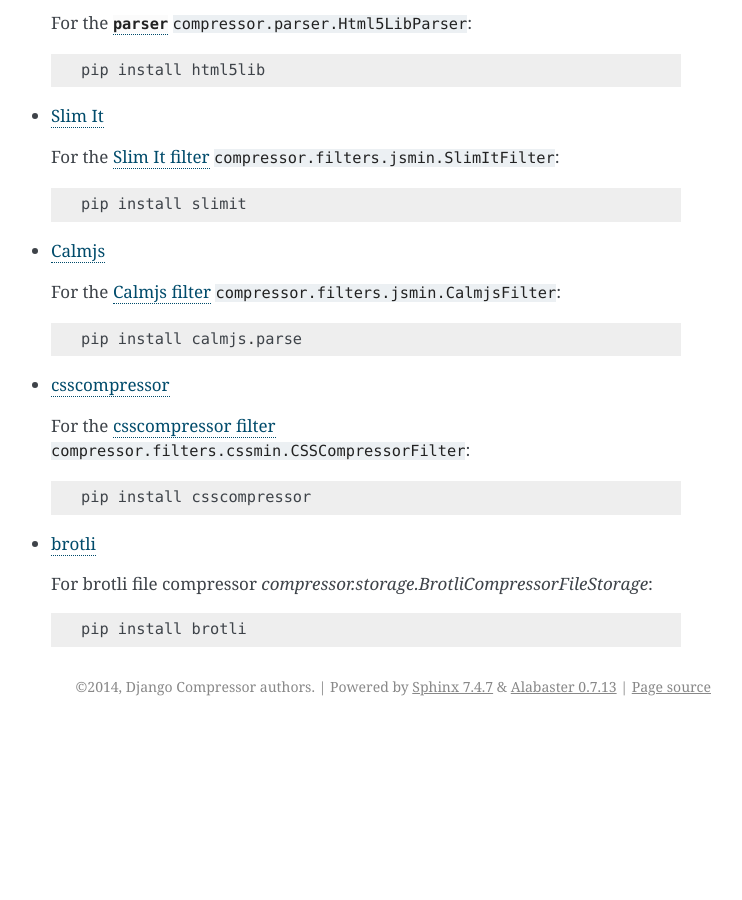
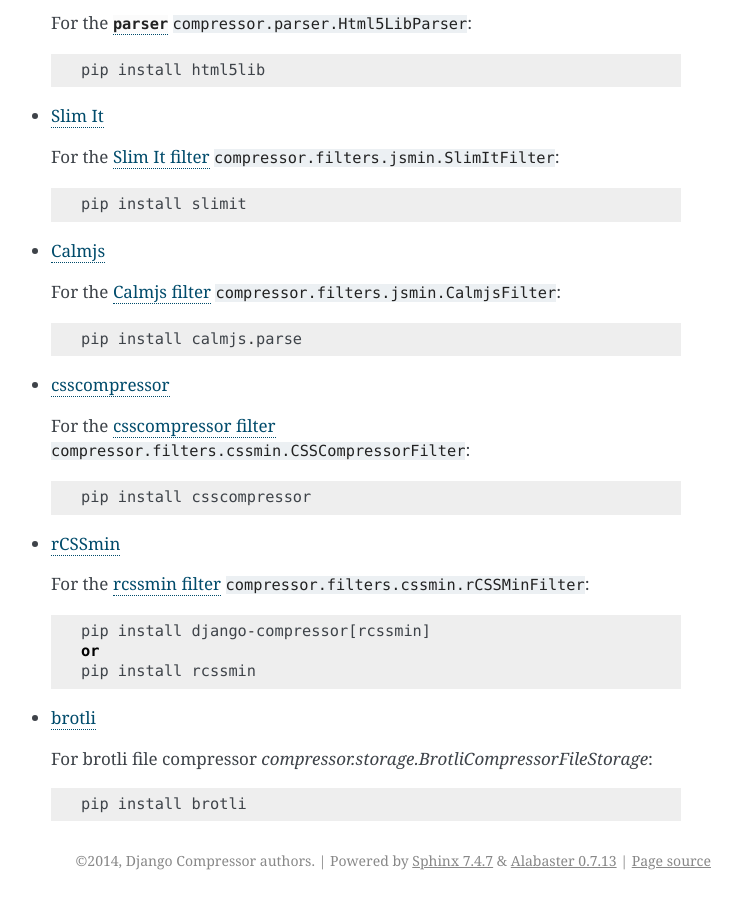
Before and after one commit to django-compressor/django-compressor, a Sphinx documentation site: the page built from docs/quickstart.txt, in a window 1280 px wide and 900 px high, scrolled down 1151 px. Shown: the whole window, without its empty margins (399-1141 px from the left). Built offline with Sphinx 7.4.7, drawn with Linux system fonts in a browser that asks for light colours; before the commit the page ends 1877 px from its top, so only the background shows below that.

Commit message:
Move rcssmin to extras_require

```diff
--- a/docs/behind-the-scenes.txt
+++ b/docs/behind-the-scenes.txt
@@ -9,7 +9,7 @@
 behind the scenes, to help you debug performance problems for instance.
 
 Offline compression
--------------
+-------------------
 
 If offline compression is activated, the {% compress %} tag will try to
 retrieve the compressed version for its nodelist from the offline manifest
--- a/docs/quickstart.txt
+++ b/docs/quickstart.txt
@@ -40,7 +40,7 @@
 .. _dependencies:
 
 Optional Dependencies
-------------
+---------------------
 
 - BeautifulSoup_
 
@@ -85,6 +85,15 @@
 
       pip install csscompressor
 
+- `rCSSmin`_
+
+  For the :ref:`rcssmin filter <rcssmin_filter>`
+  ``compressor.filters.cssmin.rCSSMinFilter``::
+
+      pip install django-compressor[rcssmin]
+      or
+      pip install rcssmin
+
 - `brotli`_
 
   For brotli file compressor `compressor.storage.BrotliCompressorFileStorage`::
@@ -100,4 +109,5 @@
 .. _django-appconf: http://pypi.python.org/pypi/django-appconf/
 .. _versiontools: http://pypi.python.org/pypi/versiontools/
 .. _csscompressor: https://pypi.org/project/csscompressor/
+.. _rCSSmin: http://opensource.perlig.de/rcssmin/
 .. _brotli: https://pypi.python.org/pypi/brotli
--- a/docs/settings.txt
+++ b/docs/settings.txt
@@ -152,6 +152,8 @@
 
         A filter that uses Yury Selivanov's Python port of the YUI CSS compression
         algorithm csscompressor_.
+
+      .. _rcssmin_filter:
 
       - ``compressor.filters.cssmin.rCSSMinFilter``
 
```
Also changed, not shown: docs/changelog.txt (+7 -0 lines), setup.py (+12 -4 lines).
